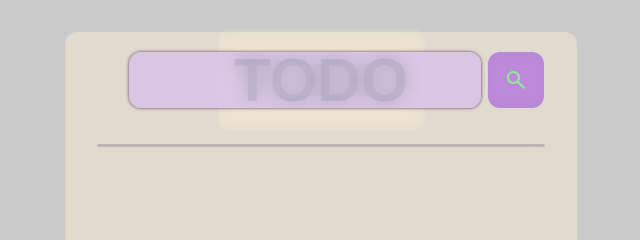
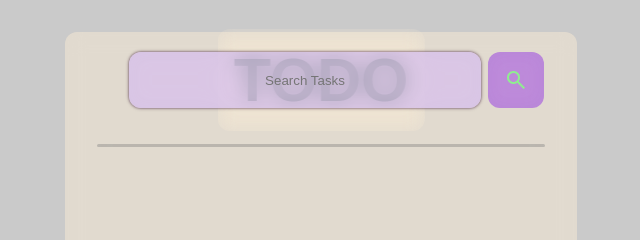
Before and after one commit to aakku106/basicJS, a plain HTML site: page day8/index.html in a window 1280 px wide. Both pictures are taken after a click on the element "search". Shown: the top 240 px of the page, 319-959 px from the left. Drawn offline with nearby package versions, Linux system fonts and the light colour scheme.

Commit message:
Changed div to input tag to take input

```diff
--- a/day8/index.html
+++ b/day8/index.html
@@ -32,7 +32,7 @@
     <span id="add" class="material-symbols-outlined">add</span>
     <h1 class="todo">TODO</h1>
     <span id="search" class="material-symbols-outlined">search</span>
-    <div id="searchBar"></div>
+    <input id="searchBar" placeholder="Search Tasks" required />
     <ul id="mainContainer"></ul>
     <script src="./script.js"></script>
   </body>
```
